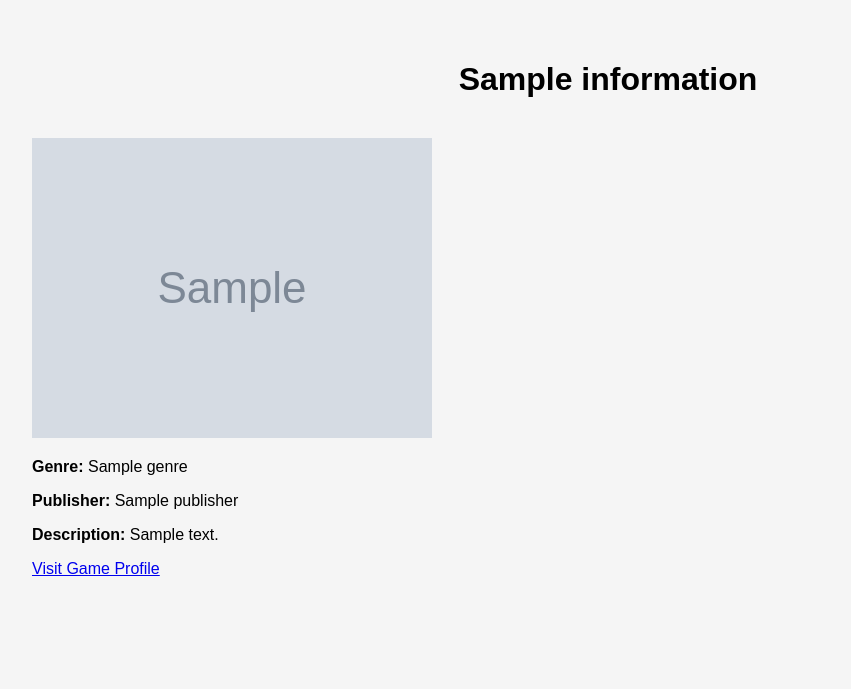
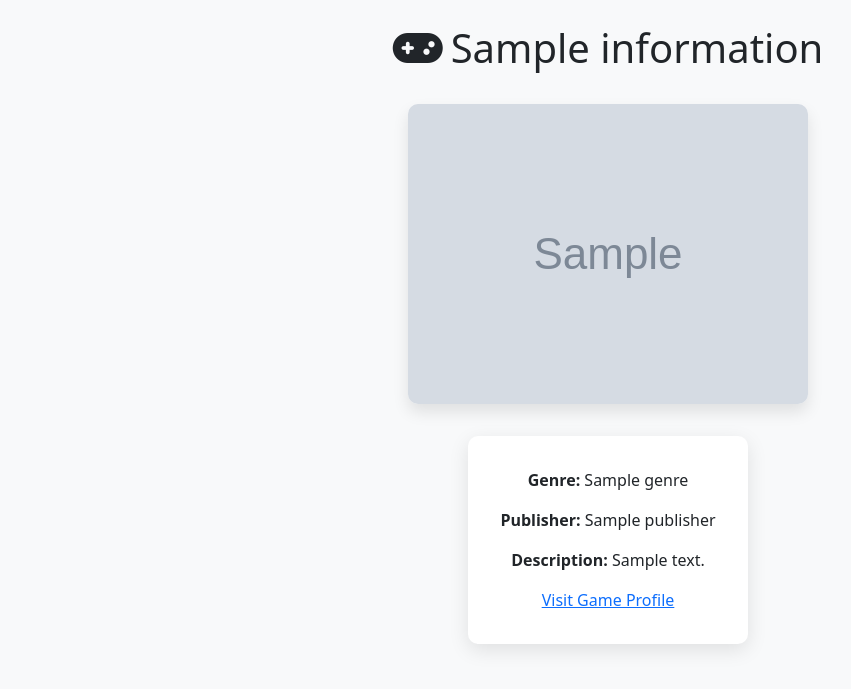
Before and after one commit to staten-island-tech/flask-api-project-JohnnyZhang7, a Flask app: template templates/information.html in a window 1280 px wide. Shown: the top 689 px of the page, without its empty margins (32-883 px from the left). Run offline with Flask 3, Linux system fonts and the light colour scheme; the template is opened without the code that fills it: most values are stand-ins (such as "Sample title", 1, 10 or a date in 2020); grey boxes marked "Sample" are stand-in pictures.

Commit message:
5/13/25 looks better fixed buttons!!

```diff
--- a/app.py
+++ b/app.py
@@ -32,7 +32,8 @@ def description_link(game_id):
         'url': game['freetogame_profileurl'],
         'thumbnail': game['thumbnail'],
         'genre': game['genre'],
-        'publisher': game['publisher']
+        'publisher': game['publisher'],
+        'freetogame_profile_url': game['game_url']
     }
 
     return render_template("description.html", information=information)
--- a/templates/index.html
+++ b/templates/index.html
@@ -10,6 +10,7 @@
       href="{{ url_for('static', filename='style.css') }}"
     />
   </head>
+
   <body>
     <div class="container">
       <h1>50 Free PC Games</h1>
@@ -27,5 +28,10 @@
         {% endfor %}
       </div>
     </div>
+
+    <!-- Bootstrap JS (optional for some components) -->
+    <script
+      src="https://cdn.jsdelivr.net/npm/bootstrap@5.3.3/dist/js/bootstrap.bundle.min.js"
+    ></script>
   </body>
 </html>
--- a/templates/information.html
+++ b/templates/information.html
@@ -4,11 +4,76 @@
     <meta charset="UTF-8" />
     <meta name="viewport" content="width=device-width, initial-scale=1.0" />
     <title>{{ information.name }} - Game Description</title>
-    <link rel="stylesheet" href="{{ url_for('static', filename='style.css') }}" />
+
+    <!-- Bootstrap CSS -->
+    <link
+      href="https://cdn.jsdelivr.net/npm/bootstrap@5.3.3/dist/css/bootstrap.min.css"
+      rel="stylesheet"
+    />
+
+    <!-- Font Awesome for icons -->
+    <link
+      href="https://cdnjs.cloudflare.com/ajax/libs/font-awesome/6.5.0/css/all.min.css"
+      rel="stylesheet"
+    />
+
+    <!-- Optional custom styles -->
+    <link
+      rel="stylesheet"
+      href="{{ url_for('static', filename='style2.css') }}"
+    />
+
+    <style>
+      body {
+        background-color: #f8f9fa;
+      }
+
+      .game-details {
+        display: flex;
+        flex-direction: column;
+        align-items: center;
+        gap: 2rem;
+        margin-top: 2rem;
+      }
+
+      .game-img {
+        max-width: 100%;
+        border-radius: 10px;
+        box-shadow: 0 8px 16px rgba(0, 0, 0, 0.1);
+        transition: transform 0.3s ease;
+      }
+
+      .game-img:hover {
+        transform: scale(1.02);
+      }
+
+      .game-description {
+        max-width: 800px;
+        background-color: #ffffff;
+        padding: 2rem;
+        border-radius: 10px;
+        box-shadow: 0 6px 20px rgba(0, 0, 0, 0.1);
+      }
+
+      .game-description p {
+        font-size: 1rem;
+        margin-bottom: 1rem;
+      }
+
+      .btn-icon {
+        display: inline-flex;
+        align-items: center;
+        gap: 0.5rem;
+      }
+    </style>
   </head>
+
   <body>
-    <div class="container">
-      <h1>{{ information.name }}</h1>
+    <div class="container text-center">
+      <h1 class="mt-4 mb-4">
+        <i class="fas fa-gamepad me-2"></i>{{ information.name }}
+      </h1>
+
       <div class="game-details">
         <img src="{{ information.thumbnail }}" alt="{{ information.name }}" class="game-img" />
         <div class="game-description">
@@ -19,5 +84,10 @@
         </div>
       </div>
     </div>
+
+    <!-- Bootstrap JS -->
+    <script
+      src="https://cdn.jsdelivr.net/npm/bootstrap@5.3.3/dist/js/bootstrap.bundle.min.js"
+    ></script>
   </body>
 </html>
```
Also changed, not shown: lesson.py (added, +9 -0 lines).
